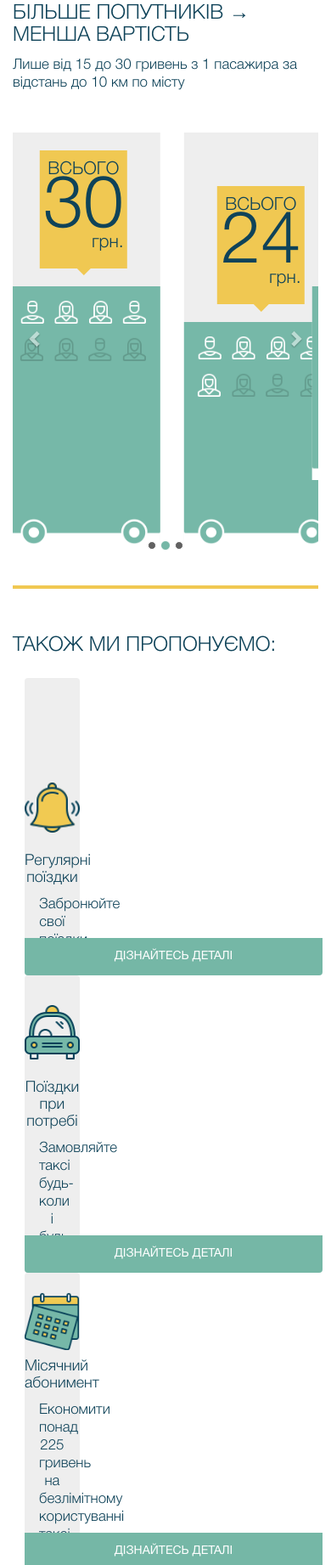
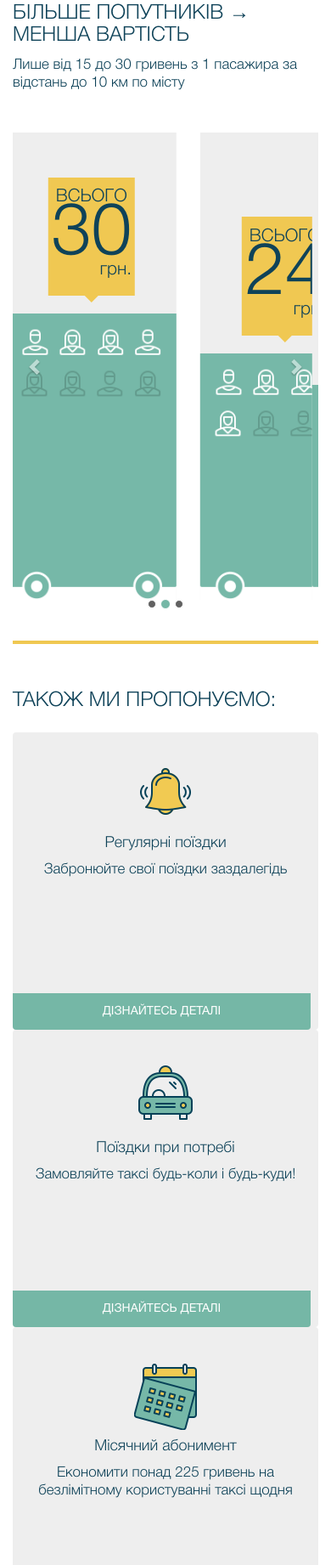
Before and after one commit to kostkost/GatherCar, a plain HTML site: page index.html in a window 390 px wide. Shown: the part 882-2724 px from the top of the page at 85% size. Drawn offline with nearby package versions, Linux system fonts and the light colour scheme; files whose address does not match are found by name.

Commit message:
fix s3 slider

```diff
--- a/css/style.css
+++ b/css/style.css
@@ -268,7 +268,8 @@ footer a img {
 }
 
 .lowcost .item .gray {
-    max-width: 50%;
+    max-width: 200px;
+    height: 550px;
 }
 .carousel-control.left {
     background: none;
@@ -277,7 +278,7 @@ footer a img {
     background: none;
 }
 .carousel-indicators {
-    bottom: -10px;
+    bottom: -1em;
 }
 .carousel-indicators li {
     background: #616161;
@@ -289,7 +290,7 @@ footer a img {
 
 
 /* ALSO */
-.lowcost h5 {
+.also h5 {
     width: 90%;
     position: absolute;
     bottom: 0;
@@ -299,27 +300,27 @@ footer a img {
     border-radius: 0 0 4px 4px;
     margin: 0;
 }
-.lowcost a {
+.also a {
     color: #fff;
 }
-.lowcost a:hover {
+.also a:hover {
     text-decoration: none;
 }
 
-.lowcost h5:hover {
+.also h5:hover {
     background: #5e9285;
 }
 
-.lowcost .col-sm-3 {
+.also .col-sm-3 {
     text-align: center;
 }
-.lowcost .col-sm-3 .gray {
+.also .col-sm-3 .gray {
     border-radius: 4px;
     padding-top: 3em;
     height: 70vh;
     max-height: 350px;
 }
-.lowcost .col-sm-3 p {
+.also .col-sm-3 p {
     padding: 0 1em;
 }
 
--- a/index.html
+++ b/index.html
@@ -182,7 +182,7 @@
       </section>
 
 
-      <section class="lowcost bottom-3em">
+      <section class="also bottom-3em">
           <div class="container">
               <h3 class="bottom-1em">Також ми пропонуємо:</h3>
               <div class="row">
```
